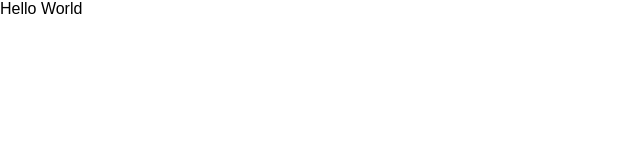
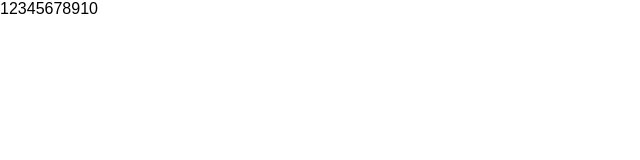
Before and after one commit to nezchaudhary/finance-ui, a React (Create React App) app: page / in a window 1280 px wide. Shown: the top 160 px of the page, without its empty margins (0-640 px from the left). Built offline with nearby package versions, Linux system fonts and the light colour scheme.

Commit message:
Implement redux to render risk level values

```diff
--- a/src/components/App.js
+++ b/src/components/App.js
@@ -1,9 +1,10 @@
 import React, { Component } from 'react';
+import RiskToleranceLevels from './risk-tolerance/levels';
 
 class App extends Component {
   render() {
     return (
-      <div>Hello World</div>
+      <RiskToleranceLevels />
     );
   }
 }
--- /dev/null
+++ b/src/components/risk-tolerance/levels.js
@@ -0,0 +1,20 @@
+import React, { Component } from 'react';
+import { connect } from 'react-redux';
+
+class Levels extends Component {
+  render() {
+    return (
+      <div>
+        {this.props.levels.map(level => <span>{level}</span>)}
+      </div>
+    )
+  }
+}
+
+function mapStateToProps(state) {
+  return {
+    levels: state.levels
+  }
+}
+
+export default connect(mapStateToProps)(Levels);
--- a/src/reducers/index.js
+++ b/src/reducers/index.js
@@ -1,7 +1,8 @@
 import { combineReducers } from 'redux';
+import LevelsReducer from './levels-reducer';
 
 const rootReducer = combineReducers({
-  // state: (state = {}) => state
+  levels: LevelsReducer
 });
 
 export default rootReducer;
--- /dev/null
+++ b/src/reducers/levels-reducer.js
@@ -0,0 +1,3 @@
+export default function () {
+  return ['1', '2', '3', '4', '5', '6', '7', '8', '9', '10'];
+}
```
Also changed, not shown: src/logo.svg (deleted).
